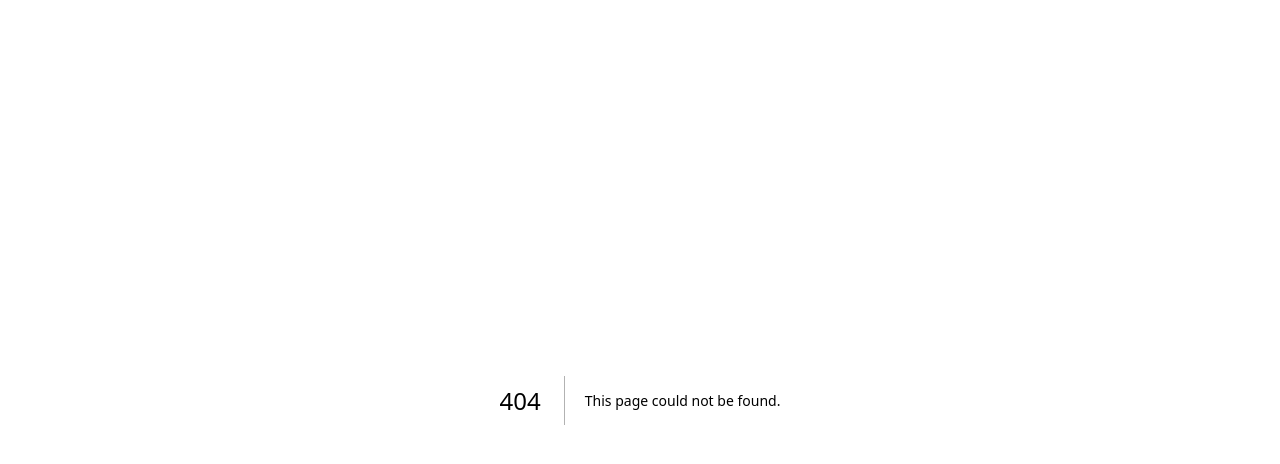
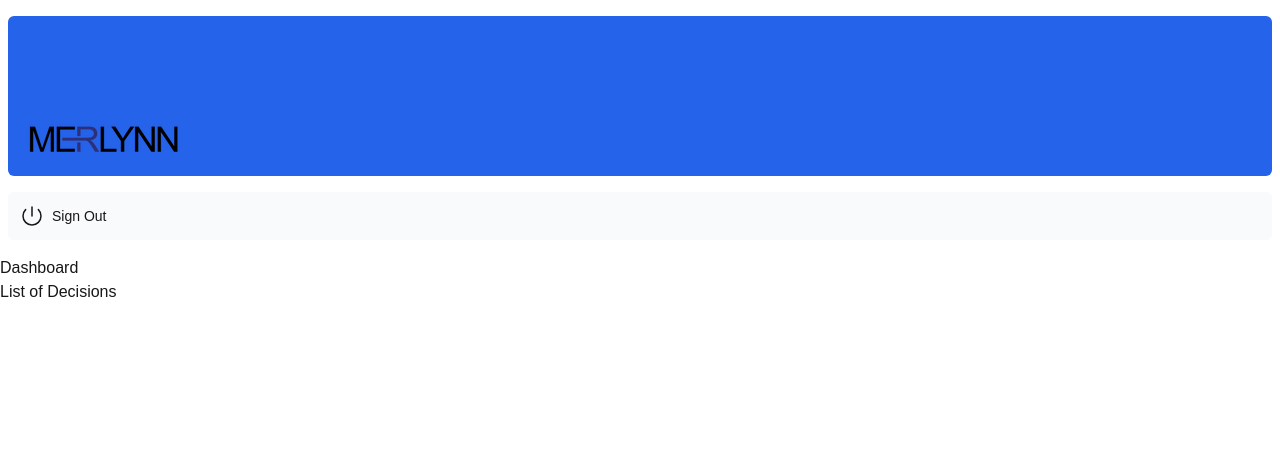
Before and after one commit to AlexVNep/merlynn, a Next.js app: page /dashboard in a window 1280 px wide. Before the commit this address had no page. Shown: the top 464 px of the page. Built offline with nearby package versions, Linux system fonts and the light colour scheme.

Commit message:
feat: Create a dashboard page to hold general info

```diff
--- /dev/null
+++ b/app/dashboard/(overview)/page.jsx
@@ -0,0 +1,13 @@
+export default async function Page() {
+  return (
+    <main>
+      <div>
+        <h1>Dashboard</h1>
+      </div>
+      <div>
+        <h2>List of Decisions</h2>
+        {/* <Table></Table> */}
+      </div>
+    </main>
+  );
+}
```
